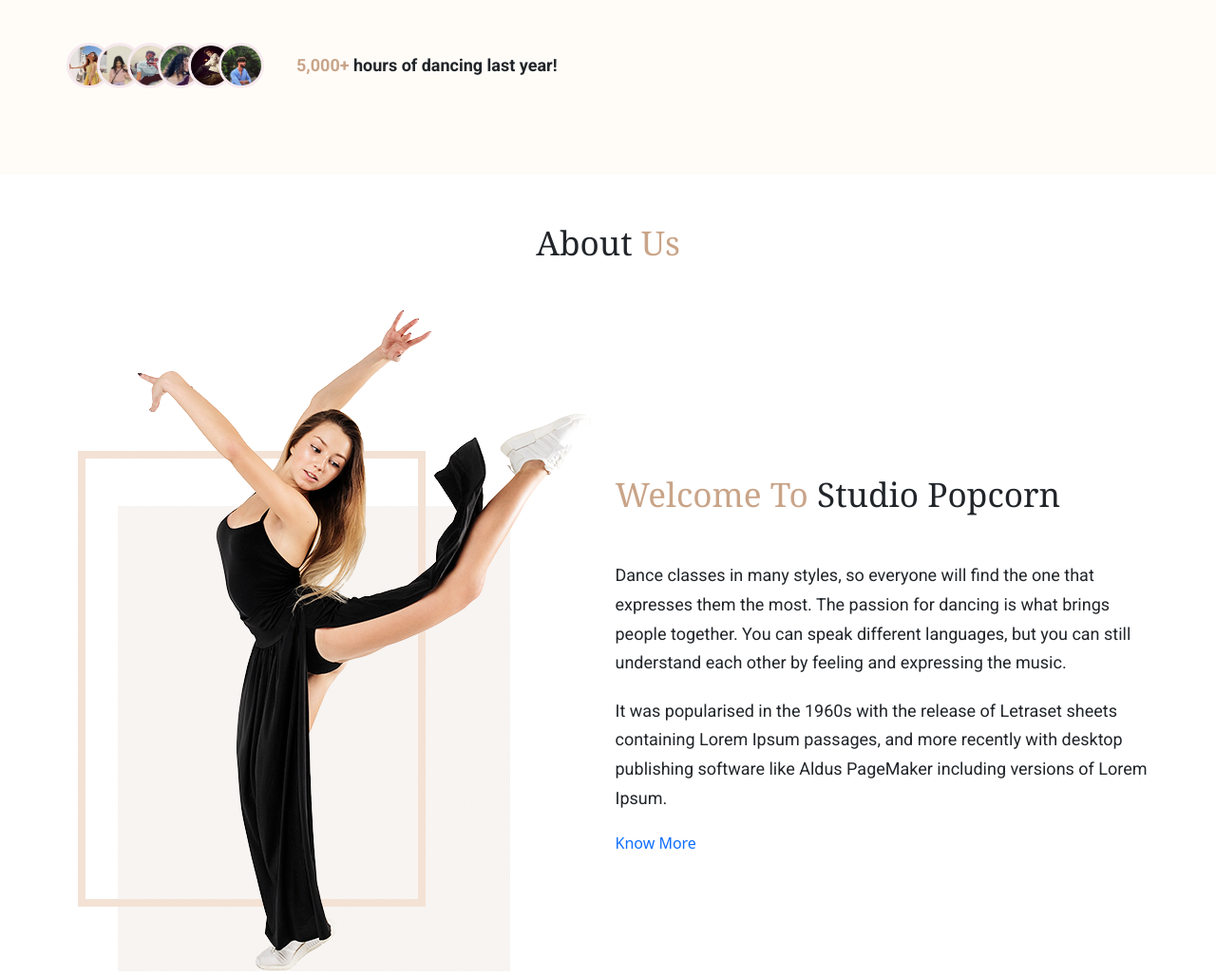
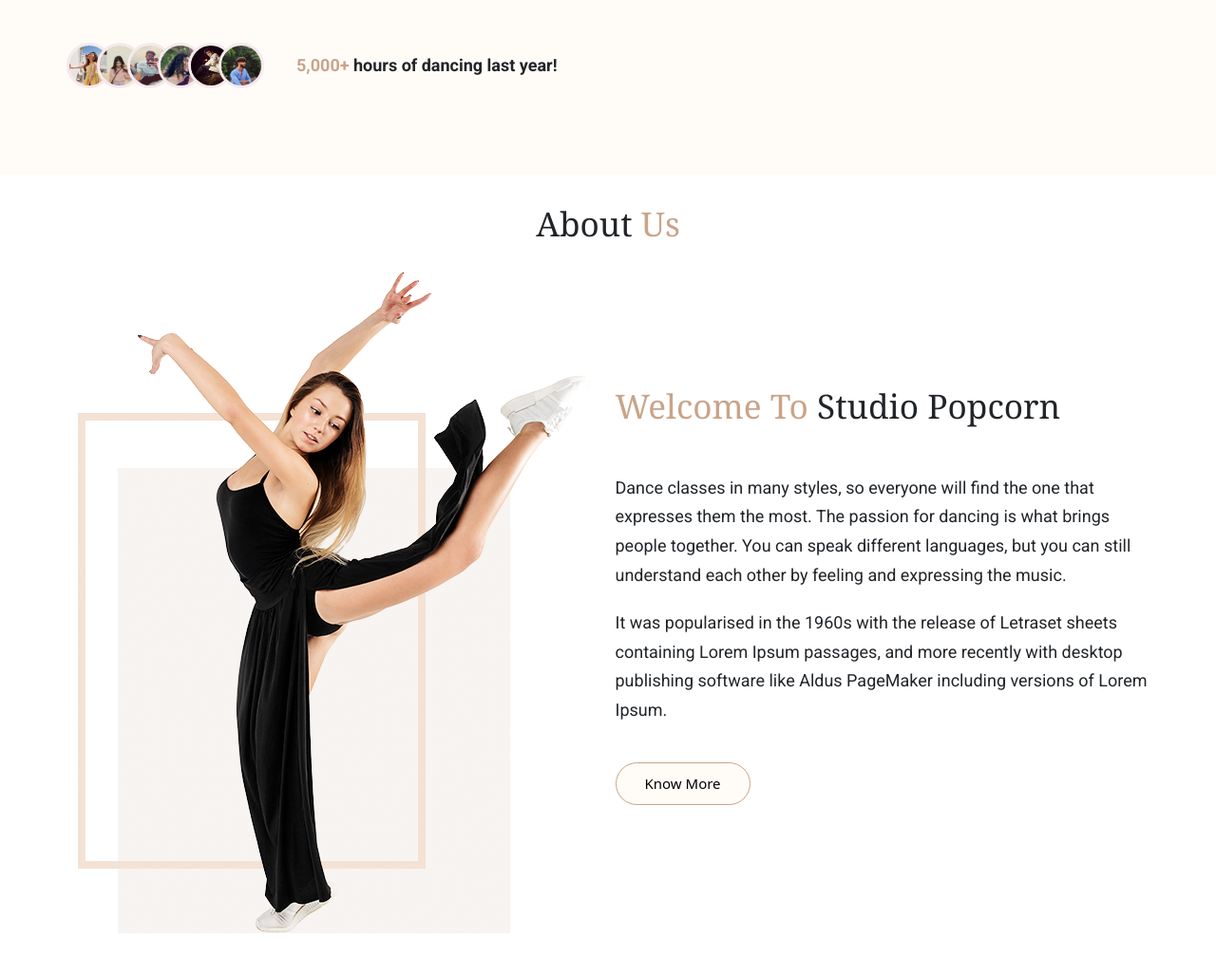
Before and after one commit to Harsh7880/Studio-Popcorn, a PHP site: page / in a window 1280 px wide. Shown: the part 616-1643 px from the top of the page at 95% size. Run offline with PHP 8.4, Linux system fonts and the light colour scheme.

Commit message:
removed unwanted spacec

```diff
--- a/css/general.css
+++ b/css/general.css
@@ -90,7 +90,7 @@ SPACING SYSTEM (px)
 
 .heading-secondary {
   font-size: 4.4rem;
-  margin-bottom: 9.6rem;
+  margin-bottom: 5rem;
   line-height: 1.2;
 }
 
@@ -106,7 +106,7 @@ SPACING SYSTEM (px)
   font-weight: 500;
   text-transform: uppercase;
   color: var(--primary-color);
-  margin-bottom: 1.6rem;
+  margin-bottom: 2rem;
   letter-spacing: 0.75px;
 }
 
--- a/css/style.css
+++ b/css/style.css
@@ -157,7 +157,7 @@ footer {
     font-weight: 100;
     font-weight: 300;
     --heading-font: "Oswald", Georgia, serif;
-    margin: 5rem 0;
+    margin-bottom: 5rem;
   }
 
 /**********************************/
@@ -335,6 +335,20 @@ footer {
   font-weight: 700;
 }
 
+/**********************************/
+/* EVENT SECTION */
+/**********************************/
+.about-us .Click-here{
+  margin-top: 150px;
+  padding:  70px;
+}
+.about-us .Click-here{
+  font-size: 1.5rem;
+  border: 1px solid #c9a488;
+  background-color: #fffcf8;
+  color: black;
+  margin-top: 20px;
+}
 
 /**********************************/
 /* EVENT SECTION */
@@ -510,13 +524,13 @@ border: 1px solid #c9a488 !important;
 
 .testimonials-container {
   display: block;
-  padding: 9.6rem;
+  padding: 2rem 6rem;
 }
 
 .testimonials-box {
   display: grid;
   grid-template-columns: 1fr 1fr;
-  gap: 4.8rem 8rem;
+  gap: 4.8rem 3rem;
 }
 
 .testimonial-img {
--- a/index.html
+++ b/index.html
@@ -99,9 +99,9 @@
   <!---  Home Section End's -->
 
   <!-- About Section Start's -->
-  <section id="about-us" class="padding-large" data-scroll-index="1">
+  <section id="about-us" class="about-us padding-large" data-scroll-index="1">
     <div class="container">
-      <h2 class="section-title text-center wow animate__animated animate__fadeInDownBig">
+      <h2 class="section-title text-center m-5 wow animate__animated animate__fadeInDownBig">
         About <span class="text-primary">Us</span>
       </h2>
       <div class="row align-items-center about">
@@ -120,7 +120,9 @@
             <p data-aos="fade-up" data-aos-delay="100">It was popularised in the 1960s with the release of Letraset
               sheets containing Lorem Ipsum passages, and more recently with desktop publishing software like Aldus
               PageMaker including versions of Lorem Ipsum.</p>
-            <a href="#popup" class="Click-here"> Know More</a>
+              <a href="#popup"
+              class="Click-here btn rounded-pill py-3 px-5 px-md-5 mb-4 wow animate__animated animate__fadeInLeftBig">Know
+              More</a>
           </div>
         </div>
       </div>
@@ -471,18 +473,6 @@
         dancer" />
       </figure>
       <figure class="gallery-img wow animate__animated animate__zoomIn">
-        <img src="img/gallery/gallery-7.png" alt="Photo of performing
-        dancer" />
-      </figure>
-      <figure class="gallery-img wow animate__animated animate__zoomIn">
-        <img src="img/gallery/gallery-8.png" alt="Photo of performing
-        dancer" />
-      </figure>
-      <figure class="gallery-img wow animate__animated animate__zoomIn">
-        <img src="img/gallery/gallery-9.png" alt="Photo of performing
-        dancer" />
-      </figure>
-      <figure class="gallery-img wow animate__animated animate__zoomIn">
         <img src="img/gallery/gallery-10.png" alt="Photo of performing
         dancer" />
       </figure>
```
